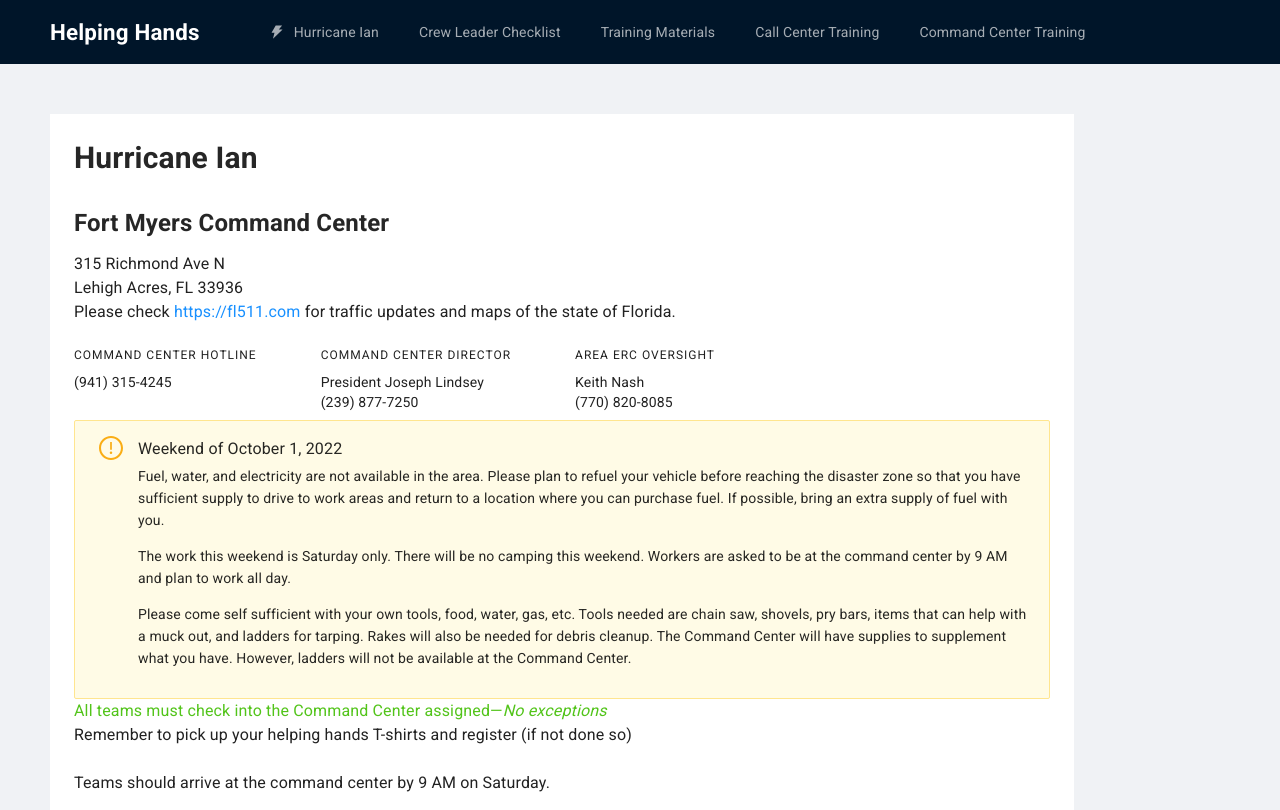
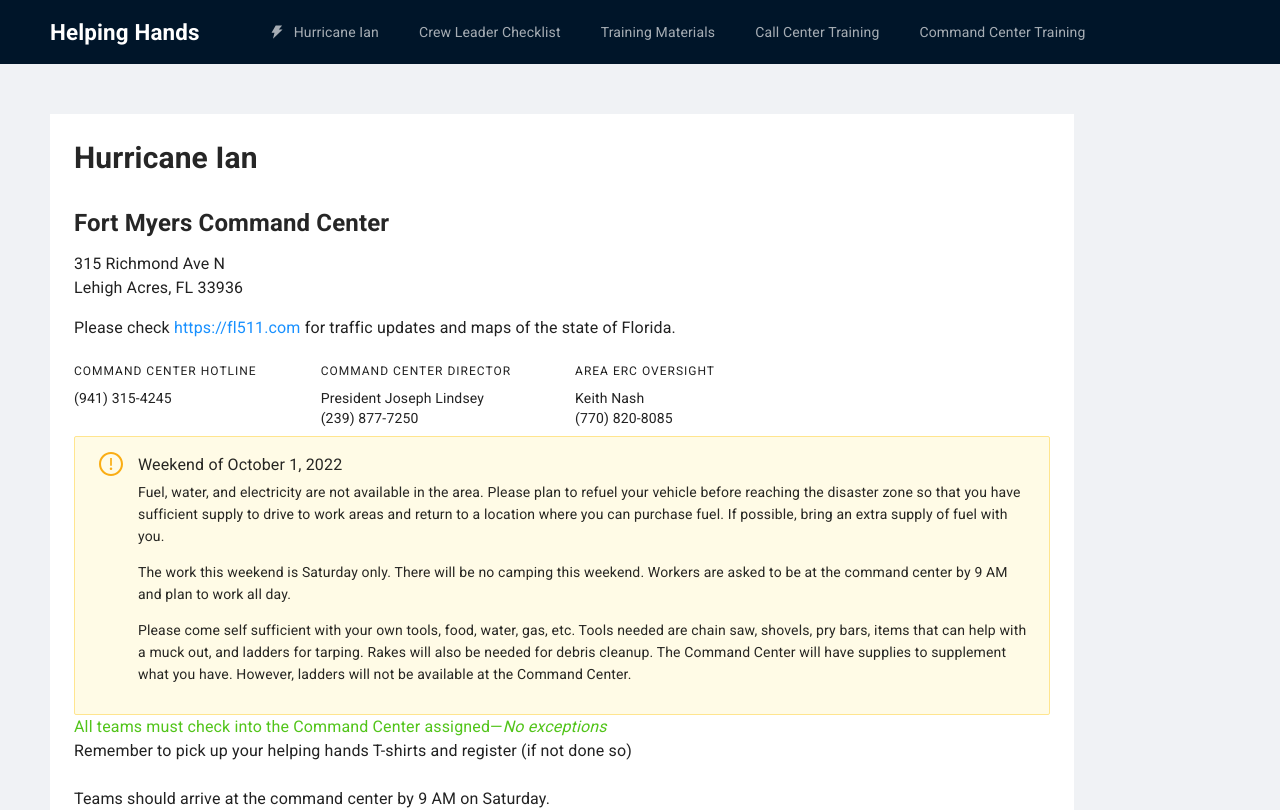
Before and after one commit to jaremieww/nase-disaster-relief, a React (Create React App) app: page /ian/fort-myers in a window 1280 px wide. Shown: the top 810 px of the page. Built offline with nearby package versions, Linux system fonts and the light colour scheme.

Commit message:
Add some space between CC address and FL511

```diff
--- a/src/components/ian/fort-myers/FortMyersCC.tsx
+++ b/src/components/ian/fort-myers/FortMyersCC.tsx
@@ -45,9 +45,9 @@ export default function FortMyersCC() {
     <p>
       315 Richmond Ave N<br />
       Lehigh Acres, FL 33936<br />
+     </p>
 
-      Please check <PopoutLink href="https://fl511.com">https://fl511.com</PopoutLink> for traffic updates and maps of the state of Florida.
-    </p>
+    <p>Please check <PopoutLink href="https://fl511.com">https://fl511.com</PopoutLink> for traffic updates and maps of the state of Florida.</p>
 
     <Contacts contacts={contacts} />
 
--- a/src/components/ian/naples/NaplesCC.tsx
+++ b/src/components/ian/naples/NaplesCC.tsx
@@ -45,9 +45,9 @@ export default function NaplesCC() {
     <p>
       4935 23rd Ct SW<br />
       Naples, FL 34116<br />
+    </p>
 
-      Please check <PopoutLink href="https://fl511.com">https://fl511.com</PopoutLink> for traffic updates and maps of the state of Florida.
-    </p>
+    <p>Please check <PopoutLink href="https://fl511.com">https://fl511.com</PopoutLink> for traffic updates and maps of the state of Florida.</p>
 
     <Contacts contacts={contacts} />
 
```
